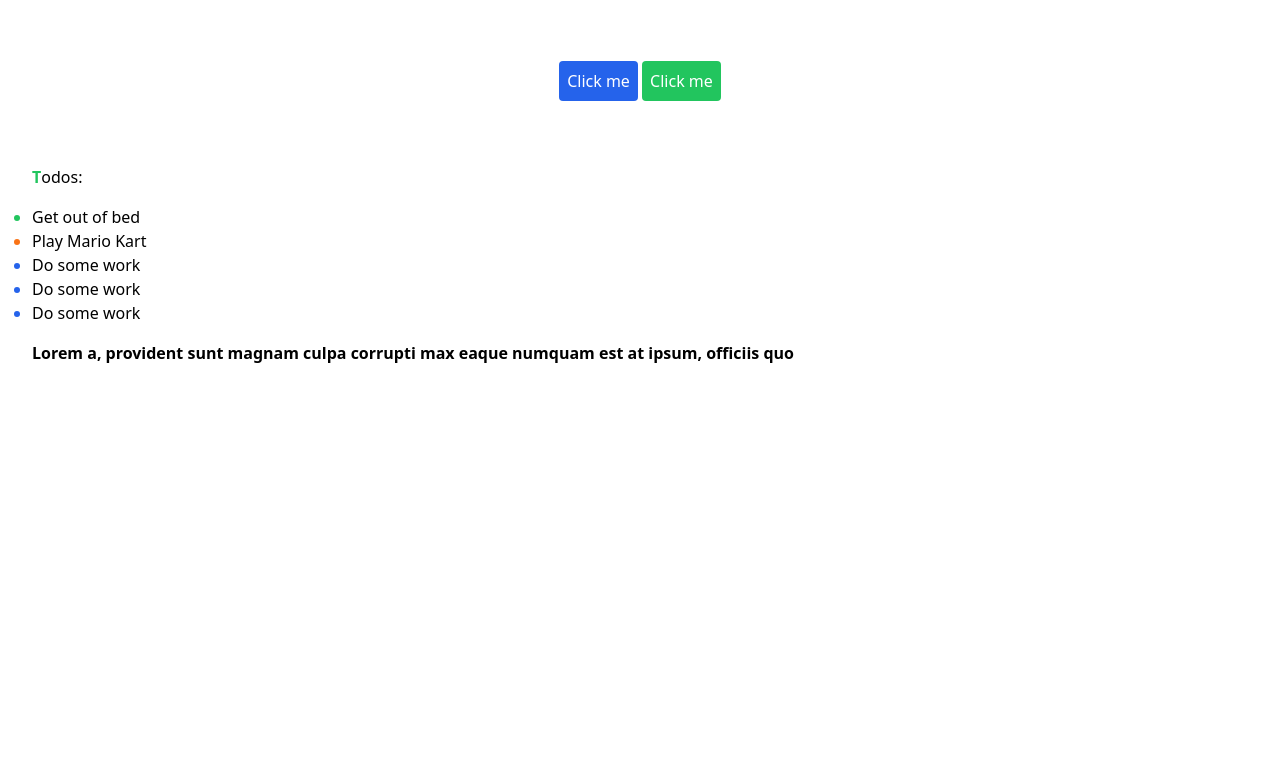
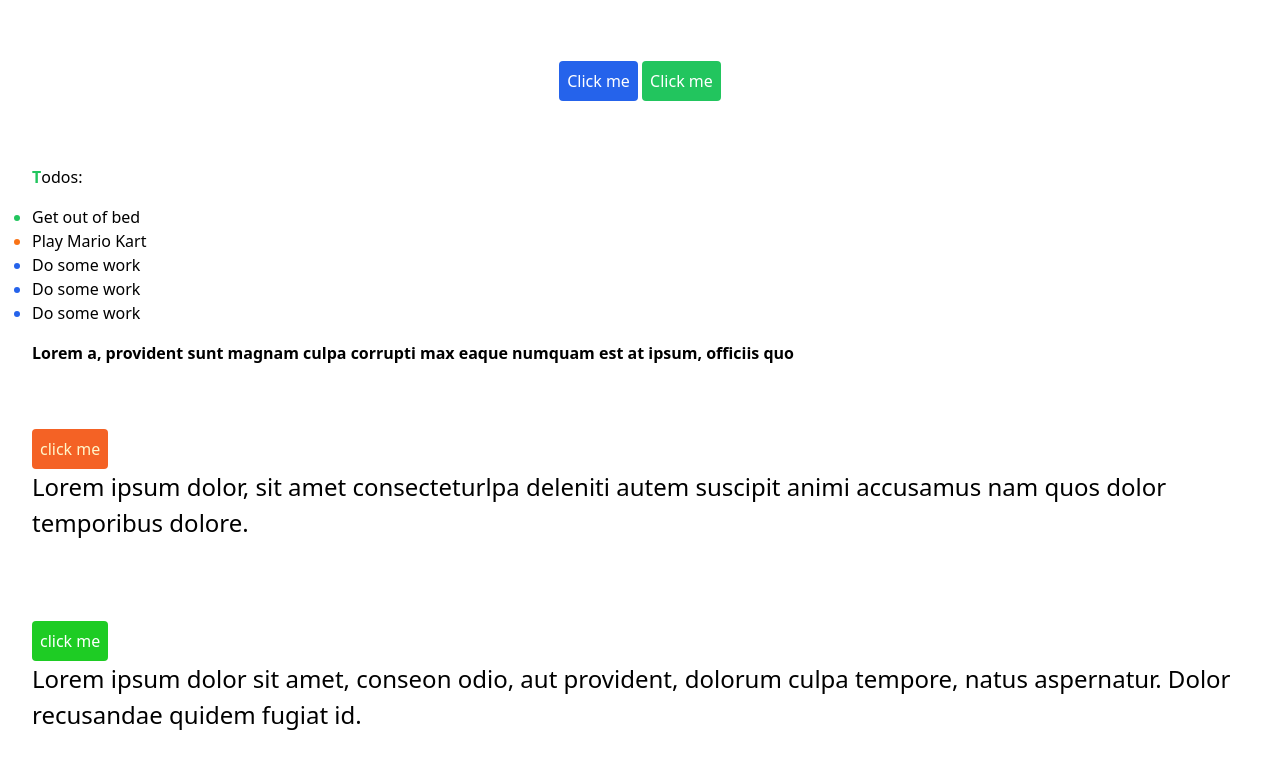
Before and after one commit to AGO-McAGO/tailwindCSS2, a website: page public/about.html in a window 1280 px wide. Shown: the part 131-896 px from the top of the page. Before the commit the page ends 800 px from the top, so only its background shows below. Drawn offline with Linux system fonts and the light colour scheme.

Commit message:
Text Selection/highlighting, lists marker and arbitrary values.

```diff
--- a/public/about.html
+++ b/public/about.html
@@ -36,5 +36,22 @@
       </p>
     </div>
 
+    <div class="p-8">
+      <button class="bg-[#f46225] text-[#fff6ca] p-2 rounded">click me</button>
+      <p class="text-[24px] mb-4">
+        Lorem ipsum dolor, sit amet consecteturlpa deleniti autem suscipit animi accusamus nam quos dolor temporibus dolore.
+      </p>
+    </div>
+
+    <div class="p-8">
+      <!-- "primary" variable used, first created in the "input.css" file; 1st state the type of variable, which is color type -->
+      <button class="bg-[color:var(--primary)] text-white p-2 rounded">
+        click me
+      </button>
+      <p class="text-[length:var(--leadFont)]"> <!-- here the type of variable is length -->
+        Lorem ipsum dolor sit amet, conseon odio, aut provident, dolorum culpa tempore, natus aspernatur. Dolor recusandae quidem fugiat id.
+      </p>
+    </div>
+
 </body>
 </html>
--- a/src/input.css
+++ b/src/input.css
@@ -23,3 +23,8 @@
   .loadmore{
     @apply bg-darkBlue text-brightRed hover:bg-brightRed hover:text-darkBlue transform hover:scale-125 hover:bg-opacity-50 transition ease-out duration-300;
   }
+
+  :root { /* created to be used in the about page */
+    --primary: #1ecc24;
+    --leadFont: 1.5rem;
+  }
```
Also changed, not shown: public/index.css, readme.md.
